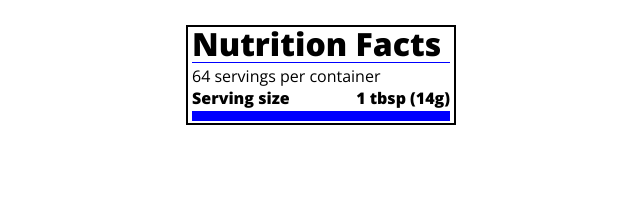
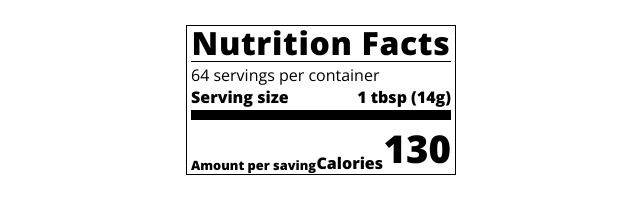
Before and after one commit to oguzhandemirci1993/Typography-Project, a plain HTML site: page index.html in a window 1280 px wide. Shown: the whole page, without its empty margins (319-959 px from the left). Drawn offline with nearby package versions, Linux system fonts and the light colour scheme.

Commit message:
Worked on divs and borders.

```diff
--- a/index.html
+++ b/index.html
@@ -13,7 +13,12 @@
         <p>64 servings per container</p>
         <p class="bold">Serving size <span>1 tbsp (14g)</span></p>
         <div class="line large"></div>
-
+        <div class="calories-information">
+            <h2 class="bold">Amount per saving</h2>
+            <p class="bold">Calories</p>
+            <span class="bold">130</span>
+            <div class="line medium"> </div>
+        </div>
     </div>
 </body>
 </html>
--- a/styles.css
+++ b/styles.css
@@ -1,11 +1,11 @@
 .main-header {
-    border: 2px solid black;
+    border: 1px solid black;
     width:270px;
     margin:25px auto;
     padding:0 4px;
 }
 
-*{
+* {
     box-sizing:border-box;
   }
 
@@ -15,17 +15,19 @@
     margin: 0px auto;
   }
 
-h1, h2, p {
+body {      /*font type should be applied to body element rather than h1,h2,p etc. separately.*/
     font-family: "Open Sans", sans-serif;
 }
 
 .line {
-    border-bottom:1px solid blue;
+    border-bottom:1px solid black;
     margin:2px 0;
 }
 
 .main-header h1 {
     margin:-5px auto;
+    letter-spacing: 0.04rem;
+    text-align: center;
 }
 
 .bold {
@@ -41,5 +43,21 @@ h1, h2, p {
 }
 
 .large, .medium {
-    background-color: blue;
+    background-color: black;
+    border:0;
 }
+
+.calories-information h2 {
+    font-size:0.80rem;
+    margin:0;
+}
+
+.calories-information span {
+    font-size: 2.4rem;
+}
+
+.calories-information {
+    display: flex;
+    justify-content: space-between;
+    align-items: flex-end;
+  }
```
